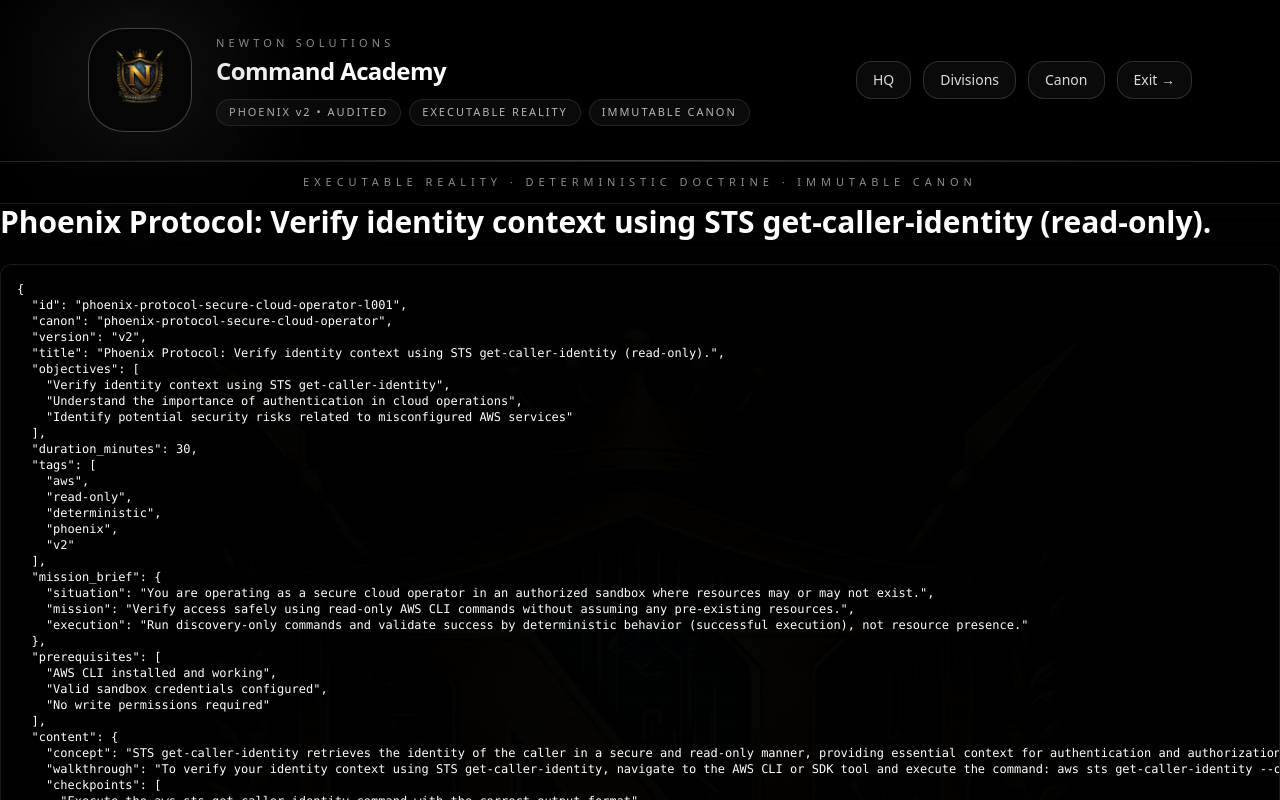
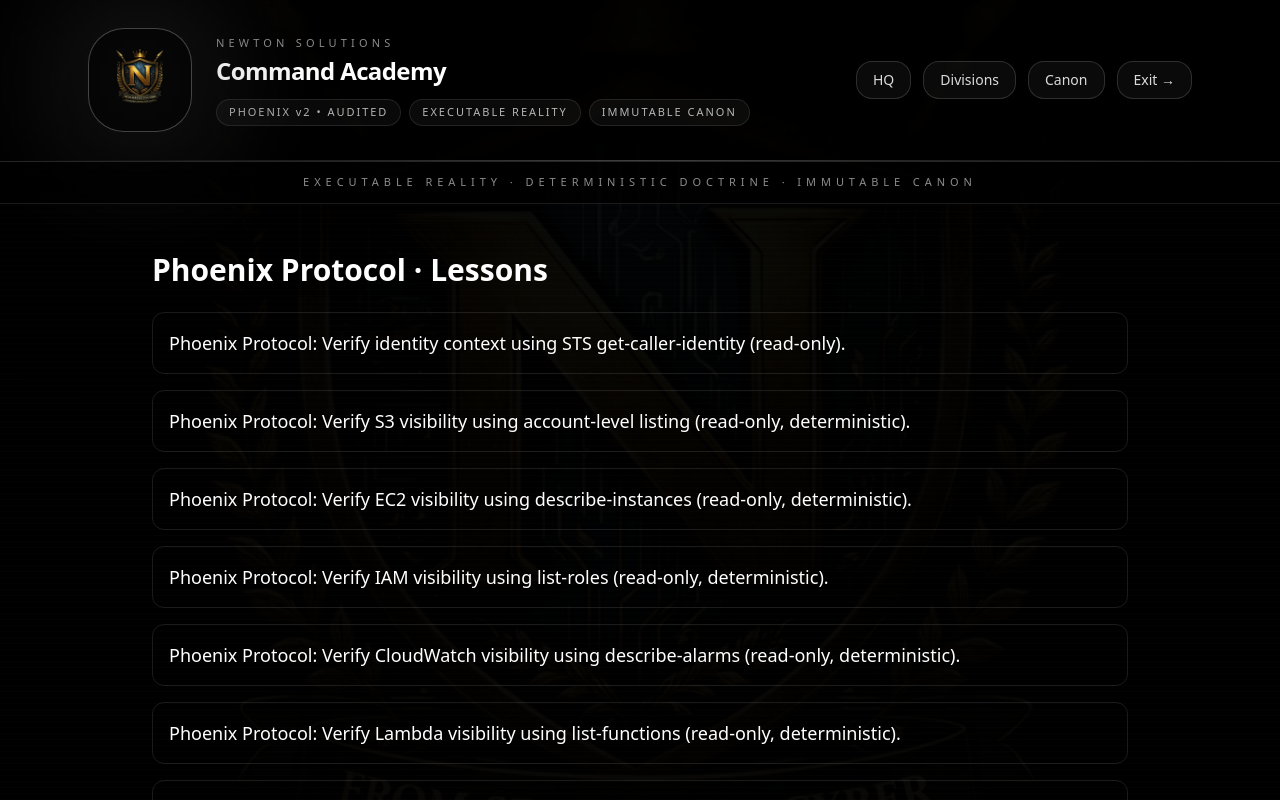
Before and after one commit to newton-solutions-AWS/command-academy, a Next.js app: page /academy/phoenix/phoenix-protocol-secure-cloud-operator-l001 in a window 1280 px wide. Shown: the top 800 px of the page. Built offline with nearby package versions, Linux system fonts and the light colour scheme.

Commit message:
fix(canon): enforce deterministic v2 lab resolution across divisions

```diff
--- a/app/academy/phoenix/[lessonId]/page.tsx
+++ b/app/academy/phoenix/[lessonId]/page.tsx
@@ -1,32 +1,33 @@
-import fs from "fs";
-import { notFound } from "next/navigation";
-import { loadPhoenixLessons } from "@/cert_intel/intake/lib/lessonloader";
+import { loadCanonLessons } from "@/cert_intel/intake/lib/lessonloader";
+import Link from "next/link";
 
-type Props = {
-  params: { lessonId: string };
-};
-
-export default function PhoenixLessonPage({ params }: Props) {
-  const lessons = loadPhoenixLessons();
-  const lesson = lessons.find((l) => l.id === params.lessonId);
-
-  if (!lesson || !fs.existsSync(lesson.path)) {
-    notFound();
-  }
-
-  const data = JSON.parse(fs.readFileSync(lesson.path, "utf-8"));
+export default function PhoenixIndex() {
+  const lessons = loadCanonLessons("phoenix");
 
   return (
-    <section className="space-y-6">
-      <h1 className="text-3xl font-semibold">{data.title}</h1>
+    <main className="max-w-5xl mx-auto px-6 py-12">
+      <h1 className="text-3xl font-semibold mb-6">
+        Phoenix Protocol · Lessons
+      </h1>
 
-      {data.description && (
-        <p className="text-white/70">{data.description}</p>
+      {lessons.length === 0 && (
+        <p className="text-white/60">0 lessons detected</p>
       )}
 
-      <pre className="rounded-xl border border-white/10 bg-black/40 p-4 text-xs overflow-x-auto">
-        {JSON.stringify(data, null, 2)}
-      </pre>
-    </section>
+      <ul className="space-y-4">
+        {lessons.map((l) => (
+          <li key={l.id} className="border border-white/10 rounded-xl p-4">
+            <Link href={`/academy/phoenix/${l.id}`}>
+              <div className="text-lg">{l.title}</div>
+              {l.description && (
+                <p className="text-white/60 text-sm mt-1">
+                  {l.description}
+                </p>
+              )}
+            </Link>
+          </li>
+        ))}
+      </ul>
+    </main>
   );
 }
--- a/app/academy/sentinel/page.tsx
+++ b/app/academy/sentinel/page.tsx
@@ -1,25 +1,14 @@
-// app/academy/sentinel/page.tsx
-import Link from "next/link";
+import { loadCanonLessons } from "@/cert_intel/intake/lib/lessonloader";
 
-export default function SentinelPage() {
+export default function SentinelIndex() {
+  const lessons = loadCanonLessons("sentinel");
+
   return (
-    <main className="mx-auto max-w-6xl px-6 py-14">
-      <div className="rounded-[32px] border border-rose-500/20 bg-white/[0.03] p-10 shadow-[0_30px_140px_rgba(0,0,0,0.70)]">
-        <div className="text-[11px] tracking-[0.30em] text-white/55">SENTINEL DIVISION</div>
-        <h1 className="mt-4 text-4xl font-semibold tracking-tight">Prestige Add-on</h1>
-        <p className="mt-4 max-w-3xl text-sm leading-relaxed text-white/70">
-          Defensive security, detection, response, and elite competence signals. Clearance-gated operational tier.
-        </p>
-
-        <div className="mt-8 flex flex-wrap gap-3">
-          <Link
-            href="/academy"
-            className="rounded-2xl border border-white/15 bg-white/[0.04] px-5 py-3 text-sm text-white/85 transition hover:border-white/25 hover:bg-white/[0.06]"
-          >
-            ← Back to HQ
-          </Link>
-        </div>
-      </div>
+    <main className="max-w-5xl mx-auto px-6 py-12">
+      <h1 className="text-3xl font-semibold mb-6">Sentinel Division</h1>
+      <p className="text-white/60">
+        Prestige Add-on. Clearance-gated operational tier.
+      </p>
     </main>
   );
 }
--- a/app/academy/vanguard/page.tsx
+++ b/app/academy/vanguard/page.tsx
@@ -1,27 +1,33 @@
+import { loadCanonLessons } from "@/cert_intel/intake/lib/lessonloader";
 import Link from "next/link";
-import { loadVanguardLessons } from "@/cert_intel/intake/lib/lessonloader";
 
-export default function VanguardIndexPage() {
-  const lessons = loadVanguardLessons();
+export default function VanguardIndex() {
+  const lessons = loadCanonLessons("vanguard");
 
   return (
-    <section className="space-y-6">
-      <h1 className="text-3xl font-semibold">
-        Advanced Cloud Architecture
+    <main className="max-w-5xl mx-auto px-6 py-12">
+      <h1 className="text-3xl font-semibold mb-6">
+        Vanguard Protocol · Lessons
       </h1>
 
-      <ul className="space-y-3">
-        {lessons.map((lesson) => (
-          <li key={lesson.id}>
-            <Link
-              href={`/academy/vanguard/${lesson.id}`}
-              className="text-blue-400 hover:underline"
-            >
-              {lesson.title}
+      {lessons.length === 0 && (
+        <p className="text-white/60">0 lessons detected</p>
+      )}
+
+      <ul className="space-y-4">
+        {lessons.map((l) => (
+          <li key={l.id} className="border border-white/10 rounded-xl p-4">
+            <Link href={`/academy/vanguard/${l.id}`}>
+              <div className="text-lg">{l.title}</div>
+              {l.description && (
+                <p className="text-white/60 text-sm mt-1">
+                  {l.description}
+                </p>
+              )}
             </Link>
           </li>
         ))}
       </ul>
-    </section>
+    </main>
   );
 }
--- a/cert_intel/intake/lib/lessonloader.ts
+++ b/cert_intel/intake/lib/lessonloader.ts
@@ -4,20 +4,44 @@ import path from "path";
 export type CanonLesson = {
   id: string;
   title: string;
-  canon: string;
-  version: "v2";
-  path: string;
+  module?: string;
+  description?: string;
+  version: string;
+  division: "phoenix" | "vanguard" | "sentinel";
 };
 
-const CANON_ROOT = path.join(
-  process.cwd(),
-  "cert_intel",
-  "canon",
-  "atils"
-);
+const CANON_ROOT = path.join(process.cwd(), "cert_intel", "canon", "atils");
 
-function loadCanonLessons(canon: string): CanonLesson[] {
-  const labsDir = path.join(CANON_ROOT, canon, "v2", "labs");
+const CANON_MAP: Record<
+  CanonLesson["division"],
+  { slug: string; version: string }
+> = {
+  phoenix: {
+    slug: "phoenix-protocol-secure-cloud-operator",
+    version: "v2",
+  },
+  vanguard: {
+    slug: "vanguard-protocol-advanced-architecture",
+    version: "v2",
+  },
+  sentinel: {
+    slug: "sentinel-protocol-defensive-operations",
+    version: "v2",
+  },
+};
+
+export function loadCanonLessons(
+  division: CanonLesson["division"]
+): CanonLesson[] {
+  const config = CANON_MAP[division];
+  if (!config) return [];
+
+  const labsDir = path.join(
+    CANON_ROOT,
+    config.slug,
+    config.version,
+    "labs"
+  );
 
   if (!fs.existsSync(labsDir)) {
     console.warn(`[CANON] Missing labs dir: ${labsDir}`);
@@ -27,32 +51,18 @@ function loadCanonLessons(canon: string): CanonLesson[] {
   return fs
     .readdirSync(labsDir)
     .filter((f) => f.endsWith(".json"))
+    .sort()
     .map((file) => {
       const fullPath = path.join(labsDir, file);
       const raw = JSON.parse(fs.readFileSync(fullPath, "utf-8"));
 
       return {
-        id: raw.id,
-        title: raw.title,
-        canon,
-        version: "v2",
-        path: fullPath,
+        id: raw.id ?? file.replace(".json", ""),
+        title: raw.title ?? "Untitled Lesson",
+        module: raw.module,
+        description: raw.description,
+        version: config.version,
+        division,
       };
     });
 }
-
-/* ───────────────────────────────────────────── */
-/* DIVISION EXPORTS — DO NOT DRIFT FROM THESE     */
-/* ───────────────────────────────────────────── */
-
-export function loadPhoenixLessons() {
-  return loadCanonLessons("phoenix-protocol-secure-cloud-operator");
-}
-
-export function loadVanguardLessons() {
-  return loadCanonLessons("vanguard-protocol-advanced-architecture");
-}
-
-export function loadSentinelLessons() {
-  return loadCanonLessons("sentinel-protocol-defensive-operations");
-}
```
